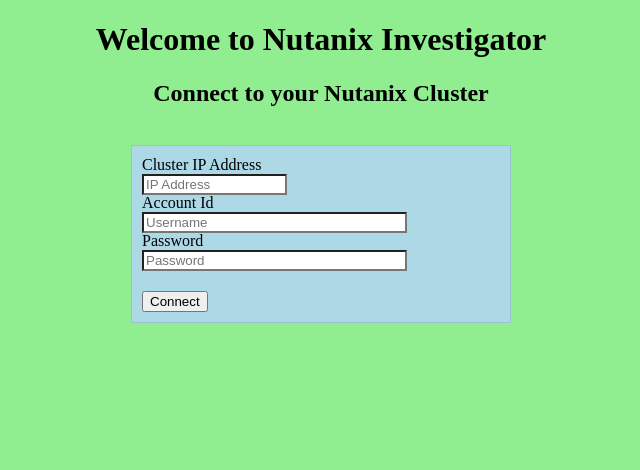
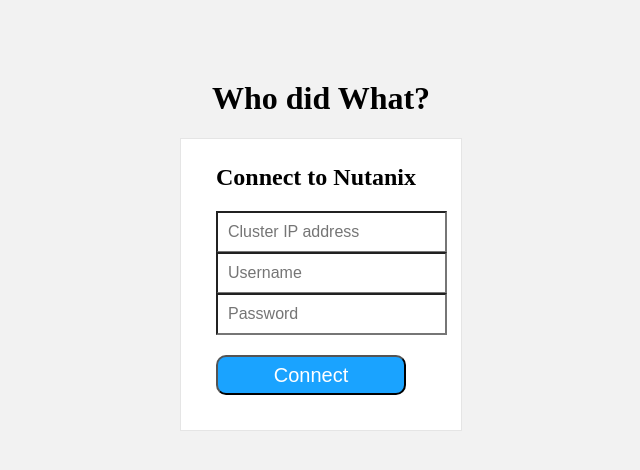
Before and after one commit to mstockwell/NTNX_Investigator, a Flask app: page / in a window 1280 px wide. Shown: the top 470 px of the page, without its empty margins (319-959 px from the left). Run offline with Flask 2, Linux system fonts and the light colour scheme.

Commit message:
Cleaned up Login/connect page with CSS and HTML updates.  Refactored some class and variable names

```diff
--- a/NTNXInvestigator.py
+++ b/NTNXInvestigator.py
@@ -1,5 +1,5 @@
 from flask import Flask, request, g, redirect, url_for, \
-    abort, session, render_template, flash
+     session, render_template, flash
 
 from json2html import *
 
@@ -12,9 +12,10 @@ import time
 REST_URL_SUFFIX = 'https://%s:9440/PrismGateway/services/rest/v1'
 base_url = REST_URL_SUFFIX
 
+
 # Nutanix Who did What?  Name did Action
 
-class RestConnection():
+class NTNXEventRESTAPI():
     def __init__(self):
         self.session = requests.Session()
 
@@ -45,19 +46,24 @@ class RestConnection():
                 print element.get('contextValues')[-1]
             elif element.get('alertTypeUuid') == 'ContainerAudit':
                 if element.get('contextValues')[-2].startswith("Updated"):
-                    element.get('contextValues')[-2] = element.get('contextValues')[-2].replace('{container_name}', element.get(
-                    'contextValues')[1])
+                    element.get('contextValues')[-2] = element.get('contextValues')[-2].replace('{container_name}',
+                                                                                                element.get(
+                                                                                                    'contextValues')[1])
                 else:
-                    element.get('contextValues')[-2] = element.get('contextValues')[-2].replace('{container_name}', element.get(
-                    'contextValues')[1])
-                    element.get('contextValues')[-2] = element.get('contextValues')[-2].replace('{storage_pool_name}', element.get(
-                    'contextValues')[3])
+                    element.get('contextValues')[-2] = element.get('contextValues')[-2].replace('{container_name}',
+                                                                                                element.get(
+                                                                                                    'contextValues')[1])
+                    element.get('contextValues')[-2] = element.get('contextValues')[-2].replace('{storage_pool_name}',
+                                                                                                element.get(
+                                                                                                    'contextValues')[3])
             elif element.get('alertTypeUuid') == 'NFSDatastoreAudit':
                 if element.get('contextValues')[-2].startswith("Creation"):
-                    element.get('contextValues')[-2] = element.get('contextValues')[-2].replace('{datastore_name}', element.get(
-                    'contextValues')[0])
-                    element.get('contextValues')[-2] = element.get('contextValues')[-2].replace('{container_name}', element.get(
-                    'contextValues')[1])
+                    element.get('contextValues')[-2] = element.get('contextValues')[-2].replace('{datastore_name}',
+                                                                                                element.get(
+                                                                                                    'contextValues')[0])
+                    element.get('contextValues')[-2] = element.get('contextValues')[-2].replace('{container_name}',
+                                                                                                element.get(
+                                                                                                    'contextValues')[1])
             else:
                 print "Some other audit"
         return json_events
@@ -77,7 +83,7 @@ def HomePage():
         password = request.form['password']
         global base_url
         base_url = REST_URL_SUFFIX%ip_address
-        rc.create_connection(username, password)
+        event_api_connection.create_connection(username, password)
         return redirect(url_for('querymainpage'))
     return render_template('homepage.html', error=error)
 
@@ -87,14 +93,14 @@ def querymainpage():
     error = None
     if request.method == 'POST':
         investigate_date = request.form['investigate_date']
-        events = rc.getEventsInformation(investigate_date)
+        events = event_api_connection.getEventsInformation(investigate_date)
         return json2html.convert(json=events)
     return render_template('querymainpage.html', error=error)
 
 
 if __name__ == '__main__':
     try:
-        rc = RestConnection()
+        event_api_connection = NTNXEventRESTAPI()
         app.run()
     except Exception as ex:
         print ex
--- a/static/main.css
+++ b/static/main.css
@@ -1,21 +1,41 @@
 body {
-  background: lightgreen;
+  background: #f2f2f2;
 }
 
 .wrapper {
   margin-top: 80px;
   margin-bottom: 80px;
 }
-
-.connect {
-  max-width: 380px;
-  padding: 15px 35px 45px;
+.button {
+    background-color: #1aa3ff;
+    color: #FFF;
+    font-size: 20px;
+    float: center;
+    padding: 0px;
+    border-radius: 10px;
+    text-align: center;
+    -moz-border-radius: 10px;
+    -webkit-border-radius: 10px;
+}
+.big-btn {
+    width: 190px;
+    height: 40px;
+}
+.form-signin {
+  max-width: 210px;
+  padding: 5px 35px 35px;
   margin: 0 auto;
-  background-color: lightblue;
+  background-color: #fff;
   border: 1px solid rgba(0, 0, 0, 0.1);
 }
-
-.connect {
+.form-signin .form-signin-heading,
+.form-signin {
+  margin-bottom: 30px;
+}
+.form-signin {
+  font-weight: normal;
+}
+.form-signin .form-control {
   position: relative;
   font-size: 16px;
   height: auto;
@@ -24,15 +44,15 @@ body {
   -moz-box-sizing: border-box;
   box-sizing: border-box;
 }
-.connect:focus {
+.form-signin .form-control:focus {
   z-index: 2;
 }
-.connect input[type="text"] {
+.form-signin input[type="text"] {
   margin-bottom: -1px;
   border-bottom-left-radius: 0;
   border-bottom-right-radius: 0;
 }
-.connect input[type="password"] {
+.form-signin input[type="password"] {
   margin-bottom: 20px;
   border-top-left-radius: 0;
   border-top-right-radius: 0;
--- a/templates/homepage.html
+++ b/templates/homepage.html
@@ -1,35 +1,30 @@
 <!DOCTYPE html>
 <html>
   <head>
-    <title>Nutanix Investigator</title>
+    <title>Nutanix WdW</title>
     <link rel=stylesheet type=text/css href="{{ url_for('static', filename='main.css') }}">
     <meta name="viewport" content="width=device-width, initial-scale=1.0">
   </head>
   <body>
-    <div class="container">
+    <div class="wrapper">
       <center>
-          <h1>  Welcome to Nutanix Investigator</h1>
-          <h2>  Connect to your Nutanix Cluster</h2>
+          <h1>  Who did What?</h1>
       </center>
-      <br>
-            <form class="connect" action="" method="post">
-              <label>Cluster IP Address  </label><br><input type="text" size="15" maxlength="15" placeholder="IP Address" name="ip_address" value="{{
+            <form class="form-signin" action="" method="post">
+                <h2>Connect to Nutanix</h2>
+              <input type="text" class="form-control" placeholder="Cluster IP address" name="ip_address" value="{{
           request.form.ip_address }}">
-                <br>
-              <label>Account Id  </label><br><input type="text" size="30" placeholder="Username" name="username" value="{{
+              <input type="text" class="form-control" placeholder="Username" name="username" value="{{
           request.form.username }}">
-                <br>
-              <label>Password  </label><br><input type="password" size="30" placeholder="Password" name="password" value="{{
+              <input type="password" class="form-control" placeholder="Password" name="password" value="{{
           request.form.password }}">
-                <br>
-              <button class="btn btn-default" type="submit" value="Login">Connect</button>
+              <button class="button big-btn" type="submit" value="Login">Connect</button>
             </form>
           {% if error %}
-        <div class="container">
+        <div class="wrapper">
           <p class="error"><strong>Error:</strong> {{ error }}
           {% endif %}
         </div>
-
     </div>
   </body>
 </html>
```
